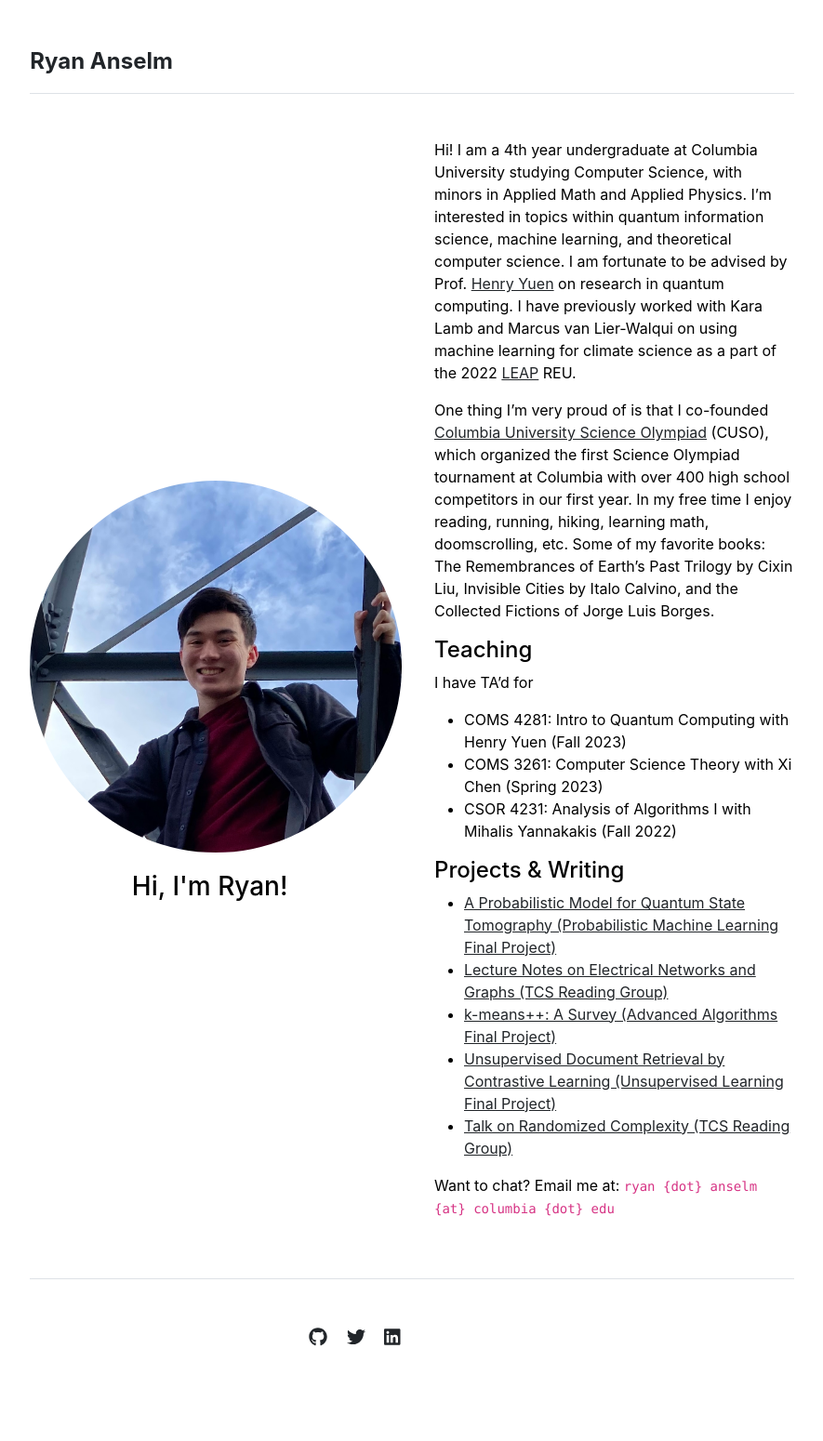
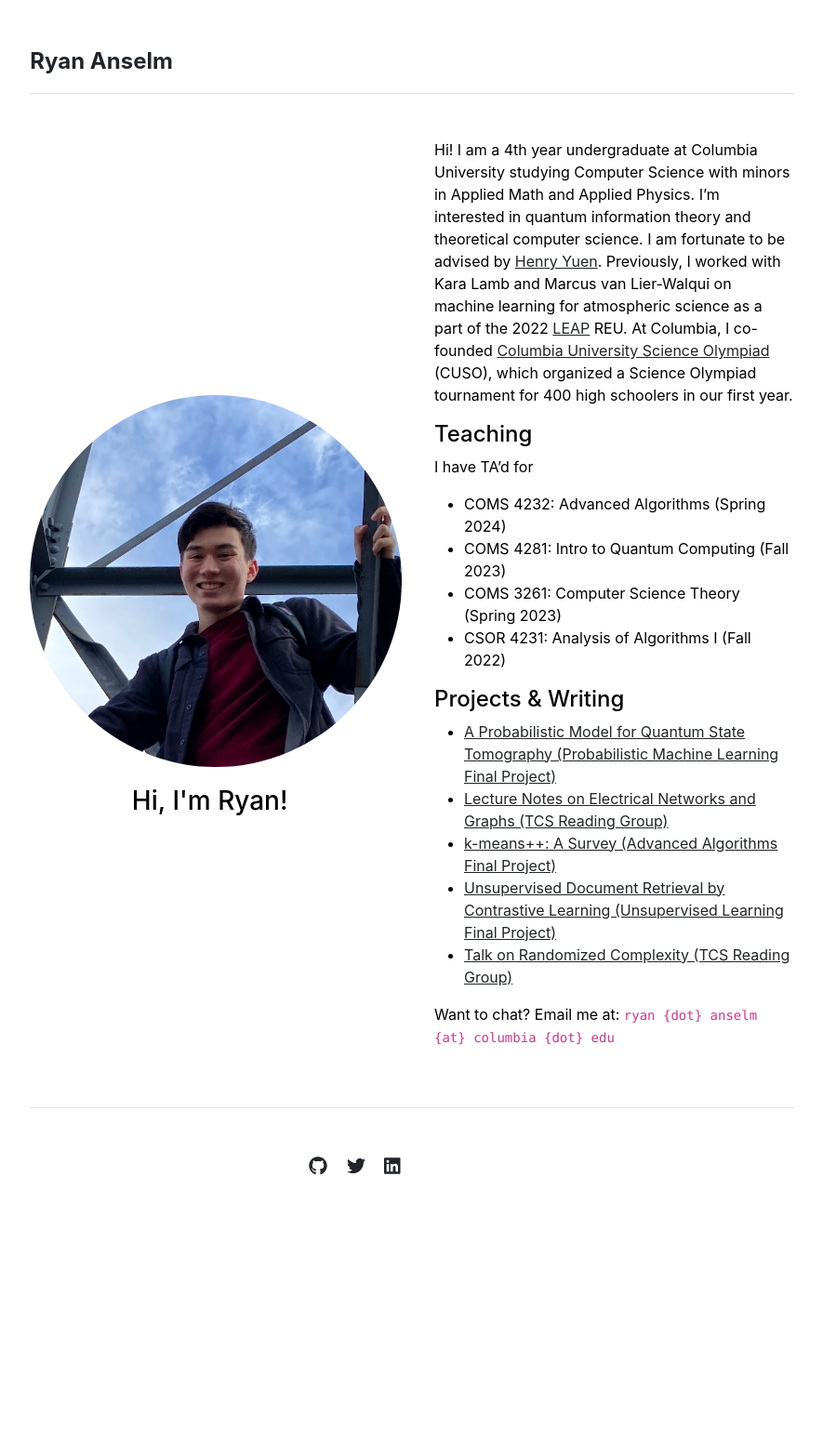
Before and after one commit to ryboselm/ryboselm.github.io, a Jekyll site: the page built from index.md, in a window 1280 px wide. Shown: the whole page at 93% size, without its empty margins (197-1082 px from the left). Built offline with Jekyll 4.4.1, drawn with Linux system fonts in a browser that asks for light colours; after the commit the page ends 1366 px from its top, so only the background shows below that.

Commit message:
update TA

```diff
--- a/index.md
+++ b/index.md
@@ -3,15 +3,14 @@ layout: home
 title: "Home"
 ---
 
-Hi! I am a 4th year undergraduate at Columbia University studying Computer Science, with minors in Applied Math and Applied Physics. I'm interested in topics within quantum information science, machine learning, and theoretical computer science. I am fortunate to be advised by Prof. [Henry Yuen](https://henryyuen.net/) on research in quantum computing. I have previously worked with Kara Lamb and Marcus van Lier-Walqui on using machine learning for climate science as a part of the 2022 [LEAP](https://leap.columbia.edu/) REU.
-
-One thing I'm very proud of is that I co-founded [Columbia University Science Olympiad](https://www.columbiascioly.com/) (CUSO), which organized the first Science Olympiad tournament at Columbia with over 400 high school competitors in our first year. In my free time I enjoy reading, running, hiking, learning math, doomscrolling, etc. Some of my favorite books: The Remembrances of Earth's Past Trilogy by Cixin Liu, Invisible Cities by Italo Calvino, and the Collected Fictions of Jorge Luis Borges.
+Hi! I am a 4th year undergraduate at Columbia University studying Computer Science with minors in Applied Math and Applied Physics. I'm interested in quantum information theory and theoretical computer science. I am fortunate to be advised by [Henry Yuen](https://henryyuen.net/). Previously, I worked with Kara Lamb and Marcus van Lier-Walqui on machine learning for atmospheric science as a part of the 2022 [LEAP](https://leap.columbia.edu/) REU. At Columbia, I co-founded [Columbia University Science Olympiad](https://www.columbiascioly.com/) (CUSO), which organized a Science Olympiad tournament for 400 high schoolers in our first year.
 
 #### Teaching
 I have TA'd for
-* COMS 4281: Intro to Quantum Computing with Henry Yuen (Fall 2023)
-* COMS 3261: Computer Science Theory with Xi Chen (Spring 2023)
-* CSOR 4231: Analysis of Algorithms I with Mihalis Yannakakis (Fall 2022)
+* COMS 4232: Advanced Algorithms (Spring 2024)
+* COMS 4281: Intro to Quantum Computing (Fall 2023)
+* COMS 3261: Computer Science Theory (Spring 2023)
+* CSOR 4231: Analysis of Algorithms I (Fall 2022)
 
 #### Projects & Writing
 * [A Probabilistic Model for Quantum State Tomography (Probabilistic Machine Learning Final Project)](https://github.com/ryboselm/QuantumStateTomography)
```
